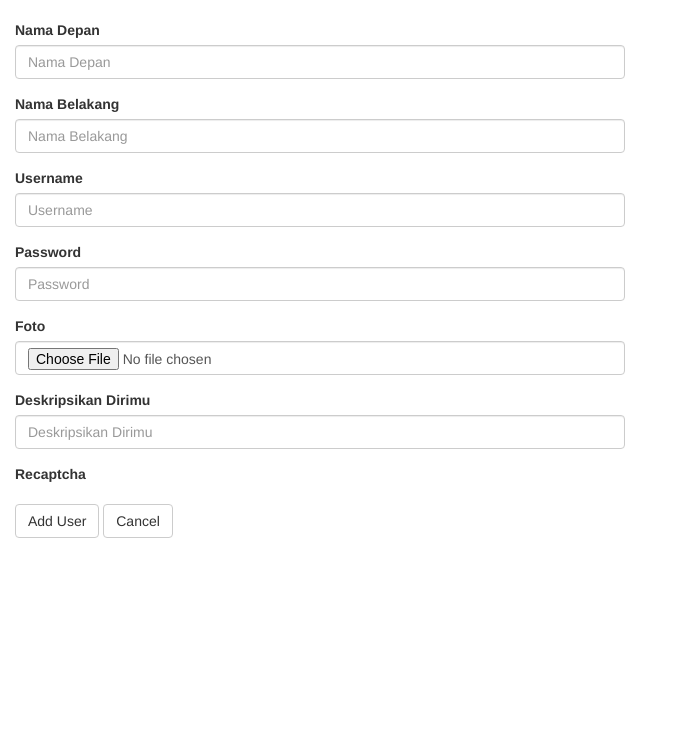
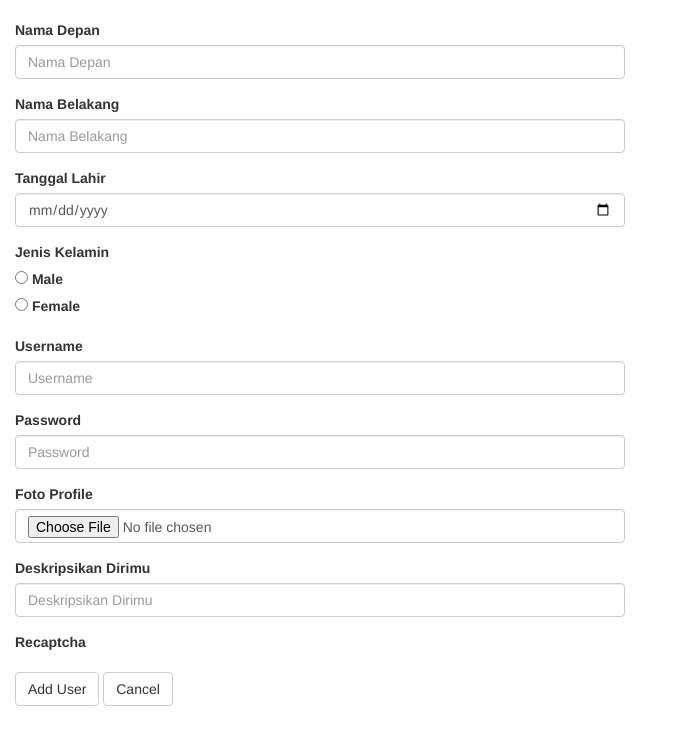
Before and after one commit to Hakanasa/UTS, a PHP site: page /view/register_user.php in a window 1280 px wide. Shown: the part 52-800 px from the top of the page, without its empty margins (0-673 px from the left). Run offline with PHP 8.4, Linux system fonts and the light colour scheme; some libraries are stand-ins or nearby versions.

Commit message:
Tambah jeniskelamin dan tgl lahir

```diff
--- a/view/register_user.php
+++ b/view/register_user.php
@@ -33,22 +33,33 @@
 <form action ="index.php" method="post" enctype="multipart/form-data">
   <div class="form-group">
     <label>Nama Depan</label>
-    <input type="text" class="form-control" name="n_depan" placeholder="Nama Depan">
+    <input type="text" class="form-control" name="n_depan" placeholder="Nama Depan" required>
   </div>
   <div class="form-group">
     <label>Nama Belakang</label>
     <input type="text" class="form-control" name="n_belakang" placeholder="Nama Belakang">
   </div>
   <div class="form-group">
+    <label>Tanggal Lahir</label>
+    <input type="date" class="form-control" name="tanggal_lahir" required>
+  </div>
+  <div class="form-group">
+    <label>Jenis Kelamin</label><br>
+    <input type="radio" id="male" name="jenis_kelamin" value="Laki-laki" required>
+    <label for="male">Male</label><br>
+    <input type="radio" id="female" name="jenis_kelamin" value="Perempuan" required>
+    <label for="female">Female</label><br>
+  </div>
+  <div class="form-group">
     <label>Username</label>
-    <input type="text" class="form-control" name="username" placeholder="Username">
+    <input type="text" class="form-control" name="username" placeholder="Username" required>
   </div>
   <div class="form-group">
     <label>Password</label>
-    <input type="password" class="form-control" name="password" placeholder="Password" >
+    <input type="password" class="form-control" name="password" placeholder="Password" required>
   </div>
   <div class="form-group">
-    <label>Foto</label>
+    <label>Foto Profile</label>
     <input type="file" class="form-control" name="foto" placeholder="Foto" >
   </div>
   <div class="form-group">
```
Also changed, not shown: controller/add_user.php (+6 -4 lines), model/user.php (+7 -1 lines), view/profile.php (+34 -0 lines).
